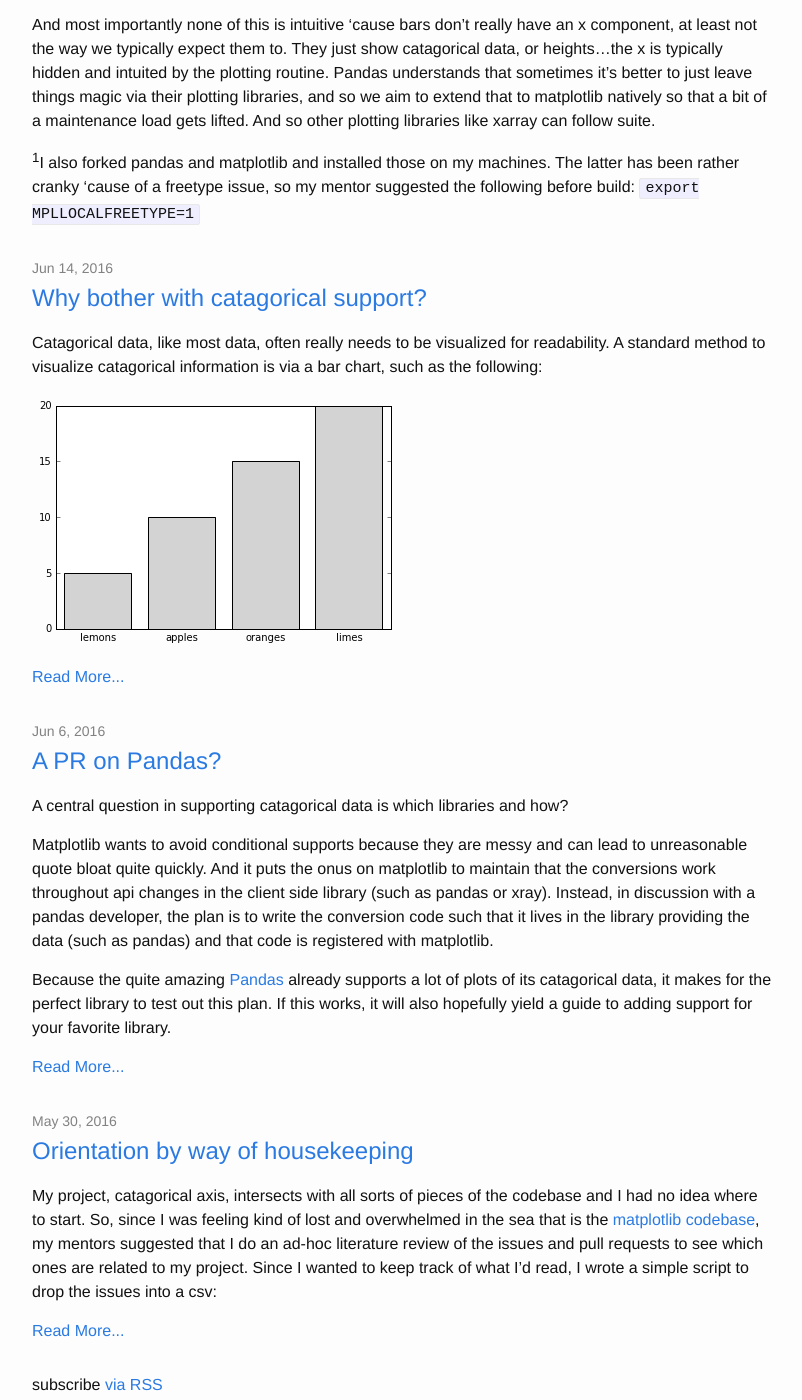
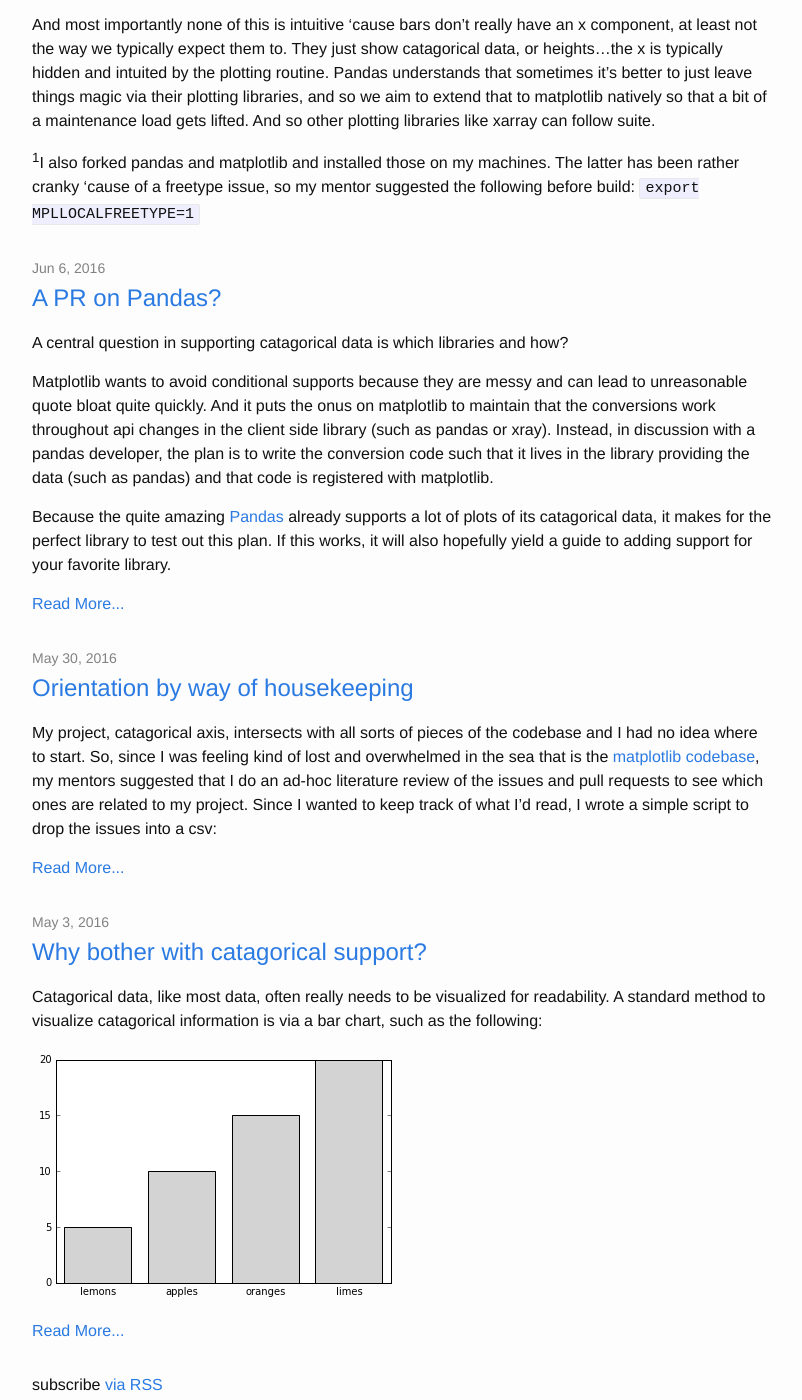
Before and after one commit to story645/story645.github.io, a Jekyll site: the page built from index.html, in a window 1280 px wide and 1400 px high, scrolled down 1296 px. Shown: the whole window, without its empty margins (238-1040 px from the left). Built offline with Jekyll 4.4.1, drawn with Linux system fonts in a browser that asks for light colours.

Commit message:
Update 2016-05-03-better_axis.md

```diff
--- a/_posts/2016-05-03-better_axis.md
+++ b/_posts/2016-05-03-better_axis.md
@@ -1,7 +1,7 @@
 ---
 layout: post
 title:  "Why bother with catagorical support?"
-date:   2016-06-14 14:20:41 -0400
+date:   2016-05-03 14:20:41 -0400
 excerpt_separator: <!--more-->
 categories: jekyll update
 ---
```
